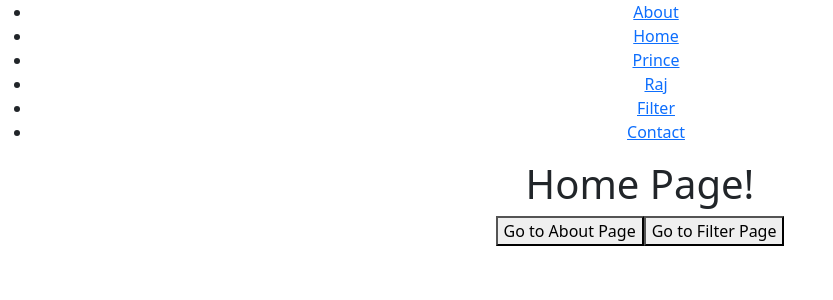
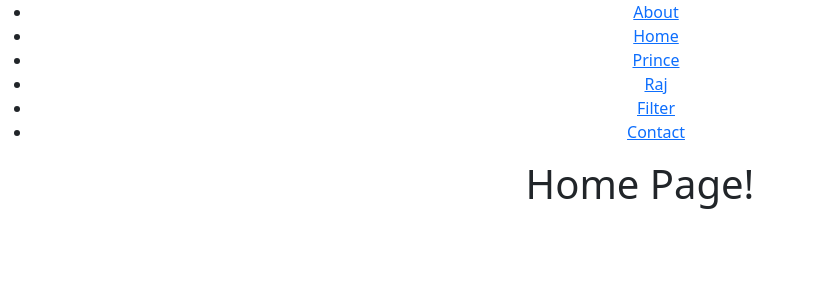
Before and after one commit to Babariya09/React-Practice, a React (Create React App) app: page / in a window 1280 px wide. Shown: the top 300 px of the page, without its empty margins (0-833 px from the left). Built offline with nearby package versions, Linux system fonts and the light colour scheme.

Commit message:
Use Location Complate

```diff
--- a/src/Routerinreact.js
+++ b/src/Routerinreact.js
@@ -107,3 +107,9 @@ export default Routerinreact;
 // nested routing etle ek rouing ni ander biji routing.
 // exampale in contact page.
 // route ma jya path aapvi tya ' / ' nai rakhvano and jya link aapel hoi nested router ni jemke me ama aapi che contect ni ander to tya outlet.
+
+// ================= Use Location ===================
+
+// ek page per thi bija page ma kya kya data gya che state, id extra...
+// te badhu useLocation Hooks ni madad thi dekhade che.
+// exampale in HomePage.
--- a/src/component/Home.js
+++ b/src/component/Home.js
@@ -1,46 +1,68 @@
+// import React from "react";
+// import { useNavigate } from "react-router-dom";
+
+// function Home() {
+//     const navigate = useNavigate();
+
+//     //================= first method =========
+
+//     // const navTopage = () => {
+//     //     let x = false;
+//     //     if (x) {
+//     //         navigate('/about');
+//     //     } else {
+//     //         navigate('/filter');
+//     //     }
+//     // }
+
+//     // =============== sec method =============
+
+//     const navTopage = (url) => {
+//         navigate(url)
+//     }
+
+
+//     return(
+//         <>
+//             <h1>Home Page!</h1>
+
+//             {/* ============= Normal Routing with Button ============= */}
+
+//             {/* <button onClick={()=>navigate('/about')}>Go to About Page</button>
+//             <button onClick={()=>navigate('/filter')}>Go to Filter Page</button> */}
+
+//             {/* ============== Eouting with Butoon and function =================== */}
+
+//             {/* ============ First Mehtod ============ */}
+
+//             {/* <button onClick={()=>navTopage()}>Go to About Page</button>
+//             <button onClick={()=>navTopage()}>Go to Filter Page</button> */}
+
+//             {/* ========= sec methos ========= */}
+//             <button onClick={()=>navTopage('/about')}>Go to About Page</button>
+//             <button onClick={()=>navTopage('/filter')}>Go to Filter Page</button>
+//         </>
+//     )
+// }
+
+// export default Home;
+
+
+// ======================== use Location ==================
+
+
 import React from "react";
-import { useNavigate } from "react-router-dom";
+import { useLocation, useNavigate } from "react-router-dom";
 
 function Home() {
-    const navigate = useNavigate();
 
-    //================= first method =========
-
-    // const navTopage = () => {
-    //     let x = false;
-    //     if (x) {
-    //         navigate('/about');
-    //     } else {
-    //         navigate('/filter');
-    //     }
-    // }
-
-    // =============== sec method =============
-
-    const navTopage = (url) => {
-        navigate(url)
-    }
-
+    const location = useLocation();
+    console.log(location);
 
     return(
         <>
             <h1>Home Page!</h1>
 
-            {/* ============= Normal Routing with Button ============= */}
-
-            {/* <button onClick={()=>navigate('/about')}>Go to About Page</button>
-            <button onClick={()=>navigate('/filter')}>Go to Filter Page</button> */}
-
-            {/* ============== Eouting with Butoon and function =================== */}
-
-            {/* ============ First Mehtod ============ */}
-
-            {/* <button onClick={()=>navTopage()}>Go to About Page</button>
-            <button onClick={()=>navTopage()}>Go to Filter Page</button> */}
-
-            {/* ========= sec methos ========= */}
-            <button onClick={()=>navTopage('/about')}>Go to About Page</button>
-            <button onClick={()=>navTopage('/filter')}>Go to Filter Page</button>
         </>
     )
 }
```
